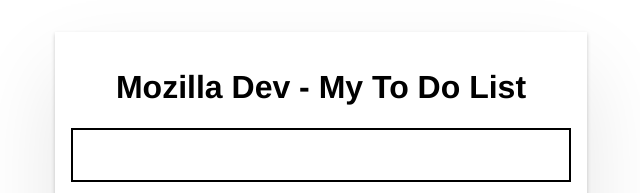
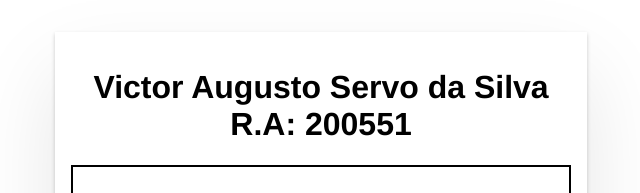
Before and after one commit to vgkcode-boop/FrontEnd, an Angular app: page / in a window 1280 px wide. Shown: the top 193 px of the page, without its empty margins (319-959 px from the left). Built offline with nearby package versions, Linux system fonts and the light colour scheme; no server answers.

Commit message:
add nome e RA

```diff
--- a/src/app/app.html
+++ b/src/app/app.html
@@ -1,5 +1,5 @@
 <div class="main">
-  <h1>Mozilla Dev - My To Do List</h1>
+  <h1>Victor Augusto Servo da Silva R.A: 200551</h1>
   <input class="lg-text-input" #campoNovoItem />
   <button class="btn-primary" (click)="CREATE_tarefa(campoNovoItem.value)">Adicionar Tarefa</button>
   <ul>
```
Also changed, not shown: vercel.json (added).
